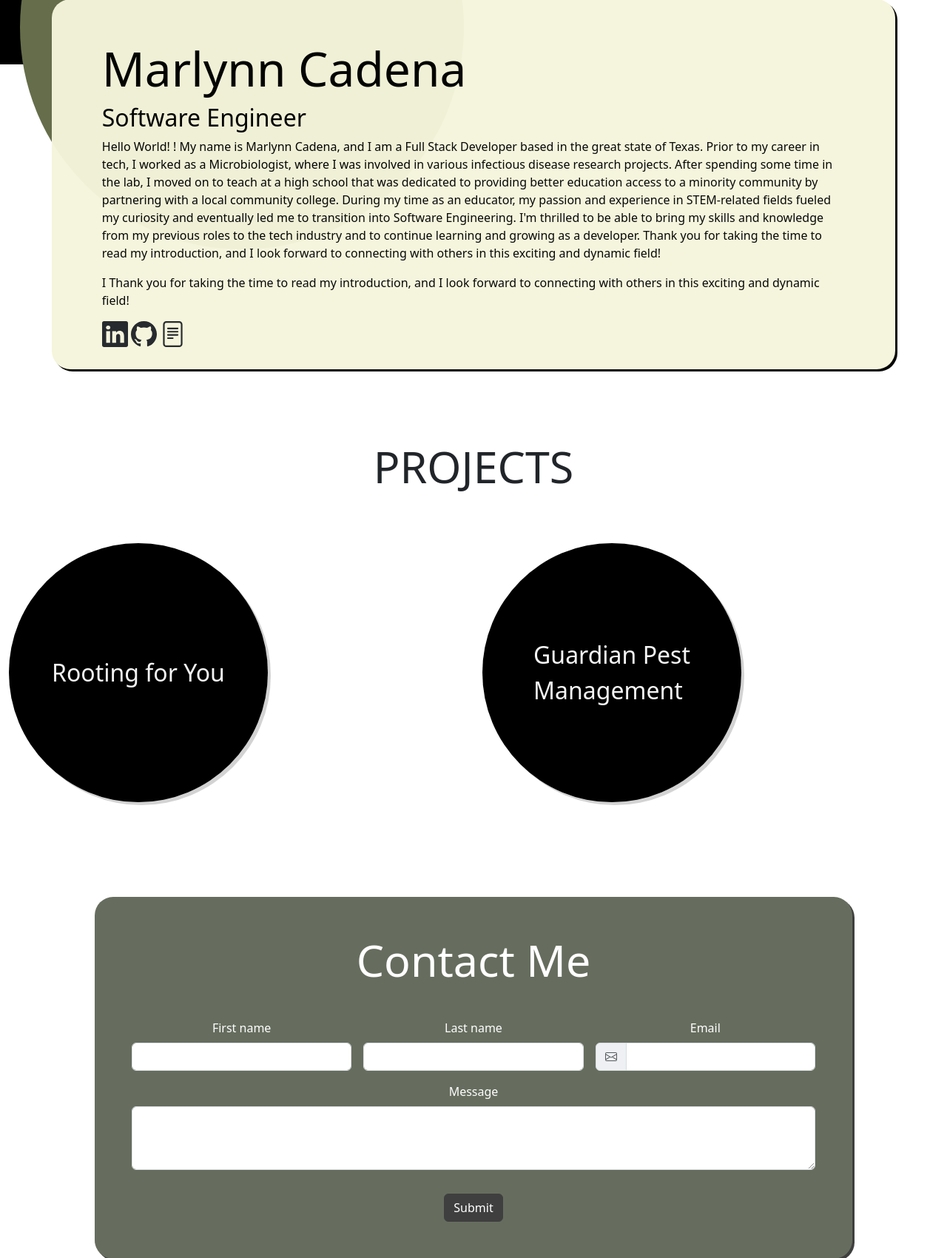
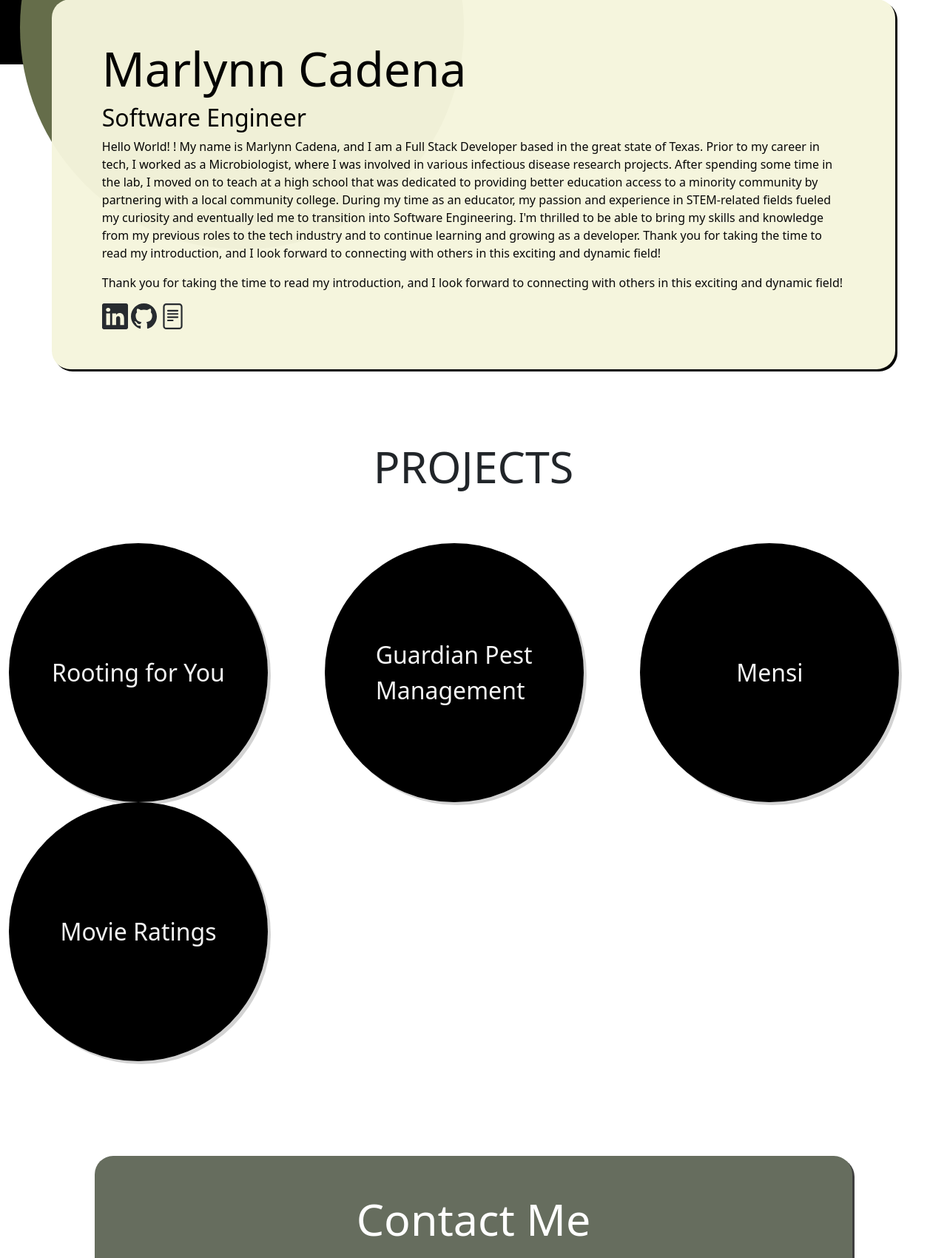
Before and after one commit to mcadena05/SWE_Portfolio_Cadena, a Flask app: page / in a window 1280 px wide. Shown: the part 353-2053 px from the top of the page at 74% size. Run offline with Flask 2, Linux system fonts and the light colour scheme.

Commit message:
additional projects added

```diff
--- a/app.py
+++ b/app.py
@@ -1,5 +1,7 @@
 from flask import Flask, render_template, request, flash, session, redirect
 from model import connect_to_db,  User, db
+import smtplib
+from email.message import EmailMessage
 
 from jinja2 import StrictUndefined
 
@@ -16,26 +18,23 @@ def homepage():
 
 @app.route("/contact", methods=["POST"])
 def contact_me():
-    # Send contact info
+    # Send contact me form
 
     name = request.form.get("name")
+    lname = request.form.get("lname")
     email = request.form.get("email")
-    phone = request.form.get('phone')
-    city = request.form.get('city')
-    zip = request.form.get('zip')
     message = request.form.get("message")
 
     s = smtplib.SMTP(host='smtp-relay.sendinblue.com', port=587)
     s.starttls()
     s.login('cadenamarlynn@gmail.com', 'TKbLGESCFdXVZO36')
-
     msg = EmailMessage()
-    msg.set_content(f'Quote request from {email}, name = {name}, phone {phone},city= {city}, zip={zip} and the message is {message}'  )
+    msg.set_content(f'Quote request from {email}, name = {name}, lname = {lname}, and the message is {message}'  )
 
 
-    msg['Subject'] = ' Quote Request from Website'
+    msg['Subject'] = ' Contact from Portfolio'
     msg['From'] = f'{email}'
-    msg['To'] = 'James <cadenamarlynn@gmail.com>'
+    msg['To'] = 'Marlynn <cadenamarlynn@gmail.com>'
 
     s.send_message(msg)
     s.quit()
--- a/requirements.txt
+++ b/requirements.txt
@@ -13,3 +13,4 @@ pycipher==0.5.2
 argon2_cffi
 passlib
 gunicorn
+requests
--- a/templates/homepage.html
+++ b/templates/homepage.html
@@ -51,7 +51,7 @@
 
               Thank you for taking the time to read my introduction, and I look forward to connecting with others in this exciting and dynamic field!
             </p>
-            <p>I Thank you for taking the time to read my introduction, and I look forward to connecting with others in this exciting and dynamic field! </p>
+            <p>Thank you for taking the time to read my introduction, and I look forward to connecting with others in this exciting and dynamic field! </p>
             <a href="https://www.linkedin.com/in/marlynn-cadena/" style="color:#212529;"><svg xmlns="http://www.w3.org/2000/svg" width="35" height="35" fill="currentColor" class="bi bi-linkedin" viewBox="0 0 16 16">
                 <path d="M0 1.146C0 .513.526 0 1.175 0h13.65C15.474 0 16 .513 16 1.146v13.708c0 .633-.526 1.146-1.175 1.146H1.175C.526 16 0 15.487 0 14.854V1.146zm4.943 12.248V6.169H2.542v7.225h2.401zm-1.2-8.212c.837 0 1.358-.554 1.358-1.248-.015-.709-.52-1.248-1.342-1.248-.822 0-1.359.54-1.359 1.248 0 .694.521 1.248 1.327 1.248h.016zm4.908 8.212V9.359c0-.216.016-.432.08-.586.173-.431.568-.878 1.232-.878.869 0 1.216.662 1.216 1.634v3.865h2.401V9.25c0-2.22-1.184-3.252-2.764-3.252-1.274 0-1.845.7-2.165 1.193v.025h-.016a5.54 5.54 0 0 1 .016-.025V6.169h-2.4c.03.678 0 7.225 0 7.225h2.4z"/>
               </svg></a>
@@ -99,6 +99,37 @@
                   </div>
                 </div>
               </div>
+
+              <div class="col">
+                <div class="flip-card-container">
+                  <div class="flip-card">
+                    <div class="flip-card-front">Mensi </div>
+                    <div class="flip-card-back"> <div><p>Android Studio and Java mobile menstrual cycle tracking application that allows user to create a profile and track their monthly menstrual cycles.</p></div>
+
+                        <div><a href="https://github.com/mcadena05/Mensi" style="color:black;"><svg xmlns="http://www.w3.org/2000/svg" width="30" height="30" fill="currentColor" class="bi bi-github" viewBox="0 0 16 16">
+                          <path d="M8 0C3.58 0 0 3.58 0 8c0 3.54 2.29 6.53 5.47 7.59.4.07.55-.17.55-.38 0-.19-.01-.82-.01-1.49-2.01.37-2.53-.49-2.69-.94-.09-.23-.48-.94-.82-1.13-.28-.15-.68-.52-.01-.53.63-.01 1.08.58 1.23.82.72 1.21 1.87.87 2.33.66.07-.52.28-.87.51-1.07-1.78-.2-3.64-.89-3.64-3.95 0-.87.31-1.59.82-2.15-.08-.2-.36-1.02.08-2.12 0 0 .67-.21 2.2.82.64-.18 1.32-.27 2-.27.68 0 1.36.09 2 .27 1.53-1.04 2.2-.82 2.2-.82.44 1.1.16 1.92.08 2.12.51.56.82 1.27.82 2.15 0 3.07-1.87 3.75-3.65 3.95.29.25.54.73.54 1.48 0 1.07-.01 1.93-.01 2.2 0 .21.15.46.55.38A8.012 8.012 0 0 0 16 8c0-4.42-3.58-8-8-8z"/>
+                        </svg></a></div>
+                      </div>
+                  </div>
+                </div>
+              </div>
+
+              <div class="col">
+                <div class="flip-card-container">
+                  <div class="flip-card">
+                    <div class="flip-card-front">Movie Ratings </div>
+                    <div class="flip-card-back"> <div><p>Flask-SQLAlchemy web application that allows users to create a profile stored in a PostgreSQL/SQLAlchemy database. Once a profile is created users can then search the movie database and create a review for a movie. Users can view and access past movie reviews. </p></div>
+
+                        <div><a href="https://github.com/mcadena05/Movie_Ratings" style="color:black;"><svg xmlns="http://www.w3.org/2000/svg" width="30" height="30" fill="currentColor" class="bi bi-github" viewBox="0 0 16 16">
+                          <path d="M8 0C3.58 0 0 3.58 0 8c0 3.54 2.29 6.53 5.47 7.59.4.07.55-.17.55-.38 0-.19-.01-.82-.01-1.49-2.01.37-2.53-.49-2.69-.94-.09-.23-.48-.94-.82-1.13-.28-.15-.68-.52-.01-.53.63-.01 1.08.58 1.23.82.72 1.21 1.87.87 2.33.66.07-.52.28-.87.51-1.07-1.78-.2-3.64-.89-3.64-3.95 0-.87.31-1.59.82-2.15-.08-.2-.36-1.02.08-2.12 0 0 .67-.21 2.2.82.64-.18 1.32-.27 2-.27.68 0 1.36.09 2 .27 1.53-1.04 2.2-.82 2.2-.82.44 1.1.16 1.92.08 2.12.51.56.82 1.27.82 2.15 0 3.07-1.87 3.75-3.65 3.95.29.25.54.73.54 1.48 0 1.07-.01 1.93-.01 2.2 0 .21.15.46.55.38A8.012 8.012 0 0 0 16 8c0-4.42-3.58-8-8-8z"/>
+                        </svg></a></div>
+                      </div>
+                  </div>
+                </div>
+              </div>
+
+
+
           </div>
         </div>
 
@@ -115,14 +146,14 @@
                     <h1 id="h2contact">Contact Me</h1>
                       <div class="col-md-4 position-relative">
                         <label for="validationTooltip01" class="form-label">First name</label>
-                        <input type="text" class="form-control" id="validationTooltip01"  required>
+                        <input type="text" name="name"class="form-control" id="validationTooltip01"  required>
                         <div class="valid-tooltip">
                           Looks good!
                         </div>
                       </div>
                       <div class="col-md-4 position-relative">
                         <label for="validationTooltip02" class="form-label">Last name</label>
-                        <input type="text" class="form-control" id="validationTooltip02" required>
+                        <input type="text" name="lname"class="form-control" id="validationTooltip02" required>
                         <div class="valid-tooltip">
                           Looks good!
                         </div>
@@ -133,7 +164,7 @@
                           <span class="input-group-text" id="validationTooltipUsernamePrepend"><svg xmlns="http://www.w3.org/2000/svg" width="16" height="16" fill="currentColor" class="bi bi-envelope" viewBox="0 0 16 16">
                               <path d="M0 4a2 2 0 0 1 2-2h12a2 2 0 0 1 2 2v8a2 2 0 0 1-2 2H2a2 2 0 0 1-2-2V4Zm2-1a1 1 0 0 0-1 1v.217l7 4.2 7-4.2V4a1 1 0 0 0-1-1H2Zm13 2.383-4.708 2.825L15 11.105V5.383Zm-.034 6.876-5.64-3.471L8 9.583l-1.326-.795-5.64 3.47A1 1 0 0 0 2 13h12a1 1 0 0 0 .966-.741ZM1 11.105l4.708-2.897L1 5.383v5.722Z"/>
                             </svg></span>
-                          <input type="text" class="form-control" id="validationTooltipUsername" aria-describedby="validationTooltipUsernamePrepend" required>
+                          <input type="text" name="email"class="form-control" id="validationTooltipUsername" aria-describedby="validationTooltipUsernamePrepend" required>
                           <div class="invalid-tooltip">
                             Please choose a unique and valid email address.
                           </div>
@@ -142,7 +173,7 @@
                       <div class="mb-3">
                           <label for="exampleFormControlTextarea1" class="form-label">Message</label>
 
-                          <textarea class="form-control" id="exampleFormControlTextarea1" rows="3"></textarea>
+                          <textarea class="form-control" name="message" id="exampleFormControlTextarea1" rows="3"></textarea>
                         </div>
                       <div class="col-12">
                         <button id="submit-button" class="btn btn-primary " type="submit">Submit</button>
```
